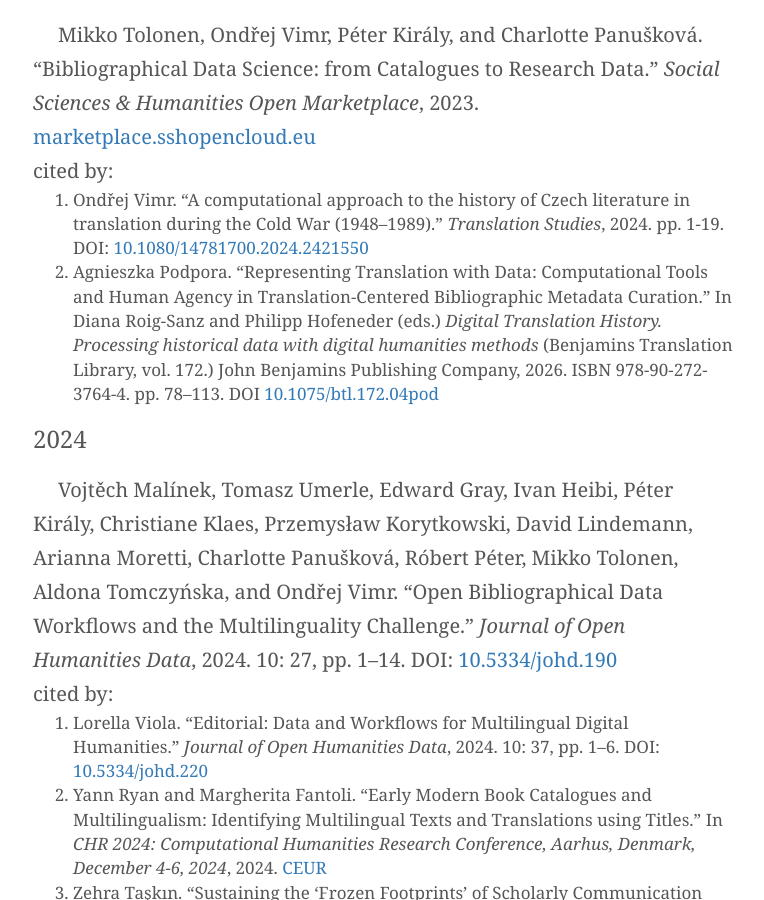
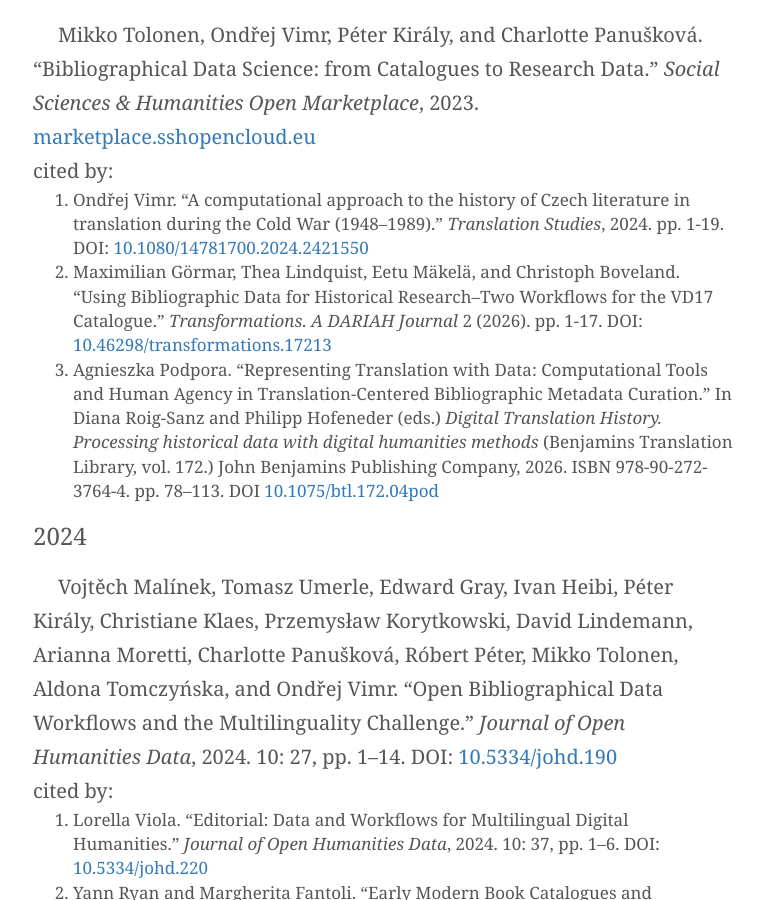
Before and after one commit to pkiraly/pkiraly.github.io, a Jekyll site: the page built from about.md, in a window 1280 px wide and 900 px high, scrolled down 22408 px. Shown: the whole window, without its empty margins (257-1021 px from the left). Built offline with Jekyll 4.4.1, drawn with Linux system fonts in a browser that asks for light colours; nearby versions of some CDN libraries; some web fonts are replaced; comment, search, counter and statistics services are not loaded.

Commit message:
Görmar - Lindquist - Mäkelä - Boveland, 2026

```diff
--- a/about.md
+++ b/about.md
@@ -293,7 +293,8 @@ Ungváry Rudolf, Király Péter. "Nemzeti könyvtárak és az OSZK MARC21 állom
 Mikko Tolonen, Ondřej Vimr, Péter Király, and Charlotte Panušková. "Bibliographical Data Science: from Catalogues to Research Data." _Social Sciences & Humanities Open Marketplace_, 2023. [marketplace.sshopencloud.eu](https://marketplace.sshopencloud.eu/workflow/tE2HiC)<br/>
 cited by:<br/>
 1. Ondřej Vimr. "A computational approach to the history of Czech literature in translation during the Cold War (1948–1989)." _Translation Studies_, 2024. pp. 1-19. DOI: [10.1080/14781700.2024.2421550](https://doi.org/10.1080/14781700.2024.2421550)
-2. Agnieszka Podpora. “Representing Translation with Data: Computational Tools and Human Agency in Translation-Centered Bibliographic Metadata Curation.” In Diana Roig-Sanz and Philipp Hofeneder (eds.) _Digital Translation History. Processing historical data with digital humanities methods_ (Benjamins Translation Library, vol. 172.) John Benjamins Publishing Company, 2026. ISBN 978-90-272-3764-4. pp. 78–113. DOI [10.1075/btl.172.04pod](https://doi.org/10.1075/btl.172.04pod)
+2. Maximilian Görmar, Thea Lindquist, Eetu Mäkelä, and Christoph Boveland. "Using Bibliographic Data for Historical Research–Two Workflows for the VD17 Catalogue." _Transformations. A DARIAH Journal_ 2 (2026). pp. 1-17. DOI: [10.46298/transformations.17213](https://doi.org/10.46298/transformations.17213)
+3. Agnieszka Podpora. “Representing Translation with Data: Computational Tools and Human Agency in Translation-Centered Bibliographic Metadata Curation.” In Diana Roig-Sanz and Philipp Hofeneder (eds.) _Digital Translation History. Processing historical data with digital humanities methods_ (Benjamins Translation Library, vol. 172.) John Benjamins Publishing Company, 2026. ISBN 978-90-272-3764-4. pp. 78–113. DOI [10.1075/btl.172.04pod](https://doi.org/10.1075/btl.172.04pod)
 
 ### 2024
 
```
